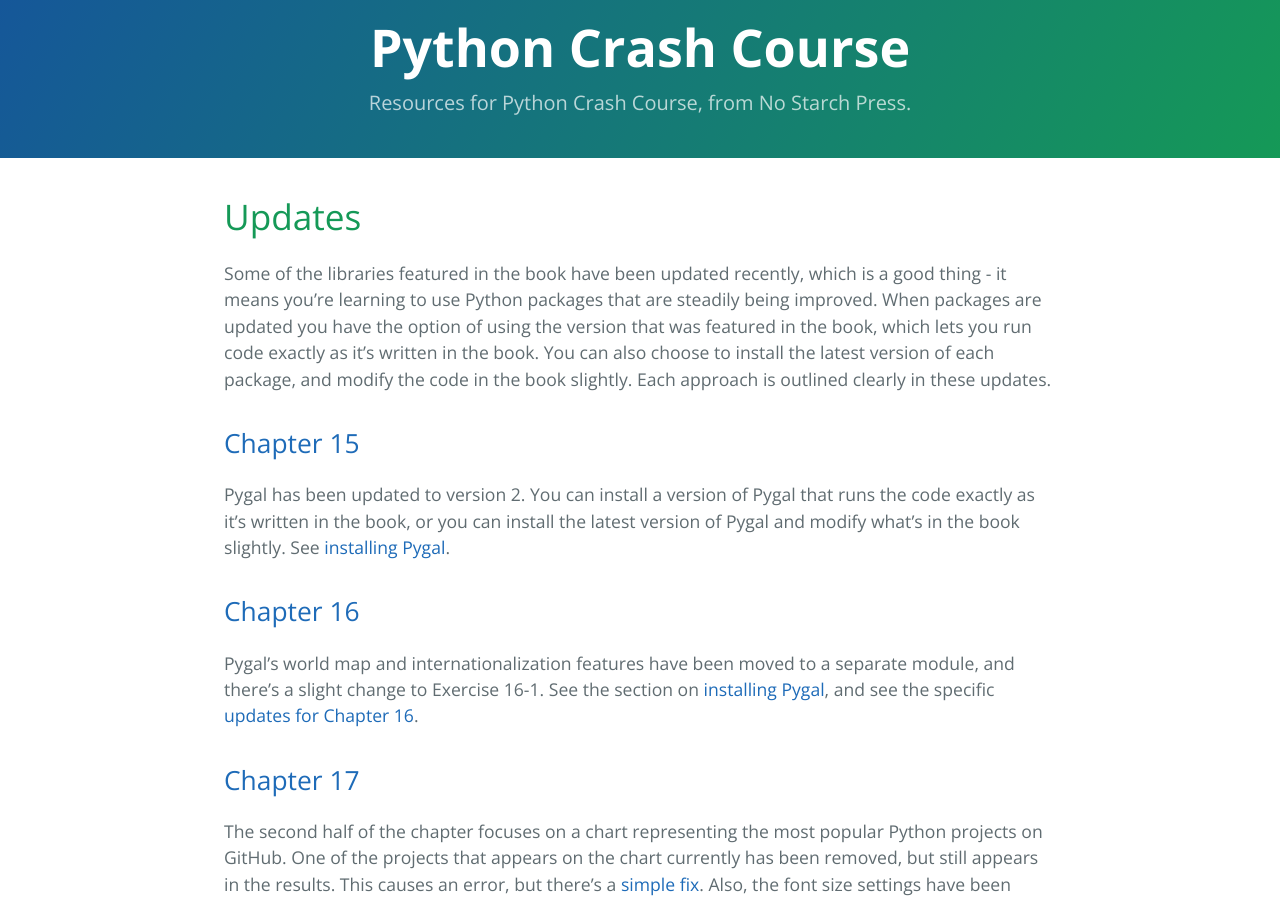
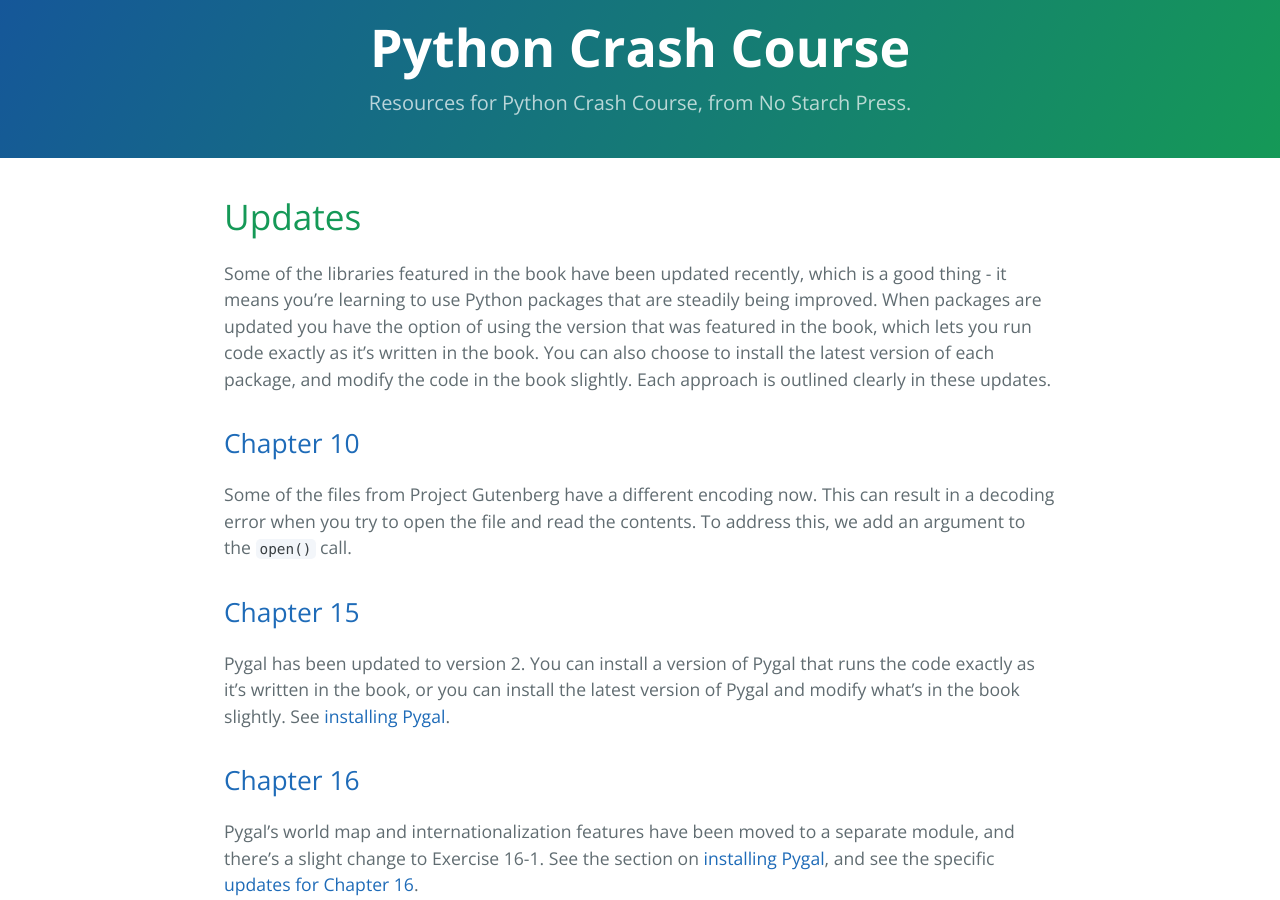
Before and after one commit to ehmatthes/pcc, a Jekyll site: the page built from updates.md, in a window 1280 px wide and 900 px high. Built offline with Jekyll 4.4.1, drawn with Linux system fonts in a browser that asks for light colours.

Commit message:
Updates for encoding when opening files in chapter 10.

```diff
--- a/updates.md
+++ b/updates.md
@@ -4,6 +4,11 @@
 ---
 
 Some of the libraries featured in the book have been updated recently, which is a good thing - it means you're learning to use Python packages that are steadily being improved. When packages are updated you have the option of using the version that was featured in the book, which lets you run code exactly as it's written in the book. You can also choose to install the latest version of each package, and modify the code in the book slightly. Each approach is outlined clearly in these updates.
+
+[Chapter 10](chapter_10/README.html)
+---
+
+Some of the files from Project Gutenberg have a different encoding now. This can result in a decoding error when you try to open the file and read the contents. To address this, we add an argument to the `open()` call.
 
 [Chapter 15](chapter_15/README.html)
 ---
```
Also changed, not shown: chapter_10/README.md (added, +17 -0 lines).
